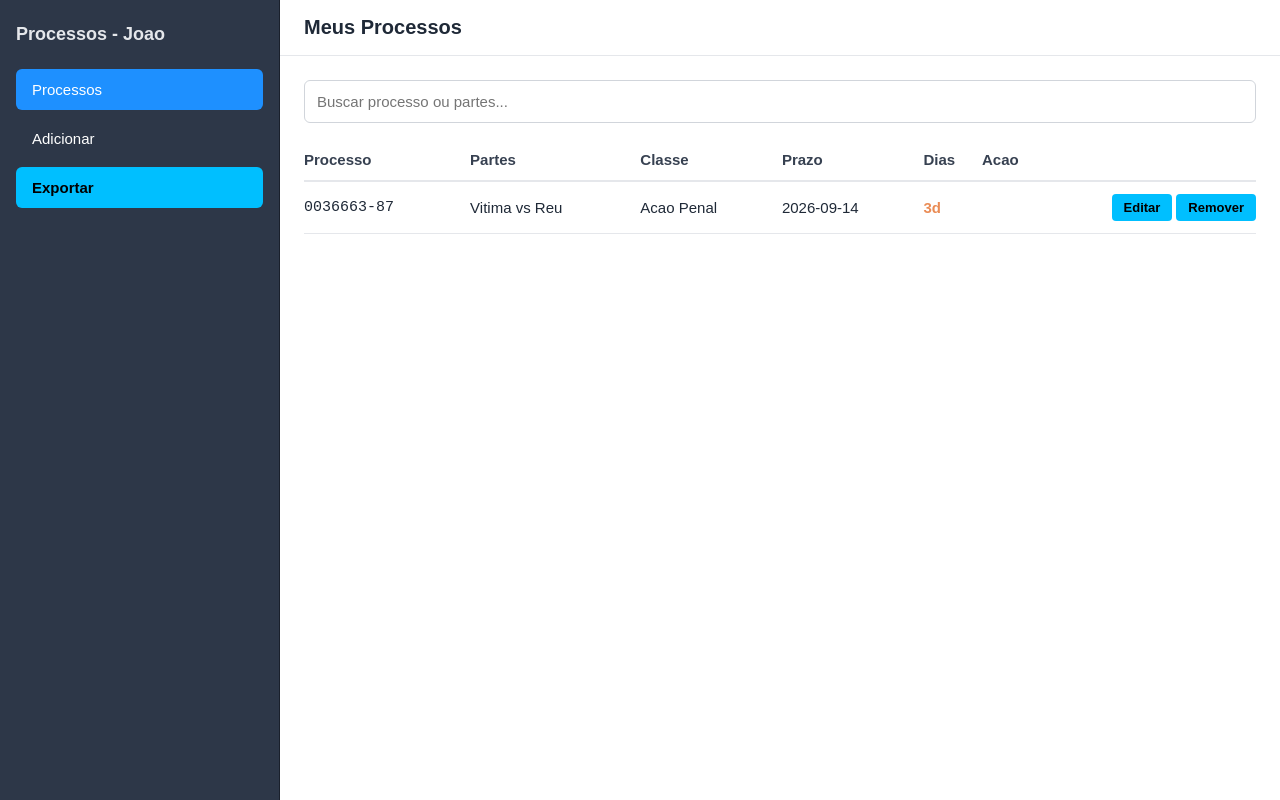
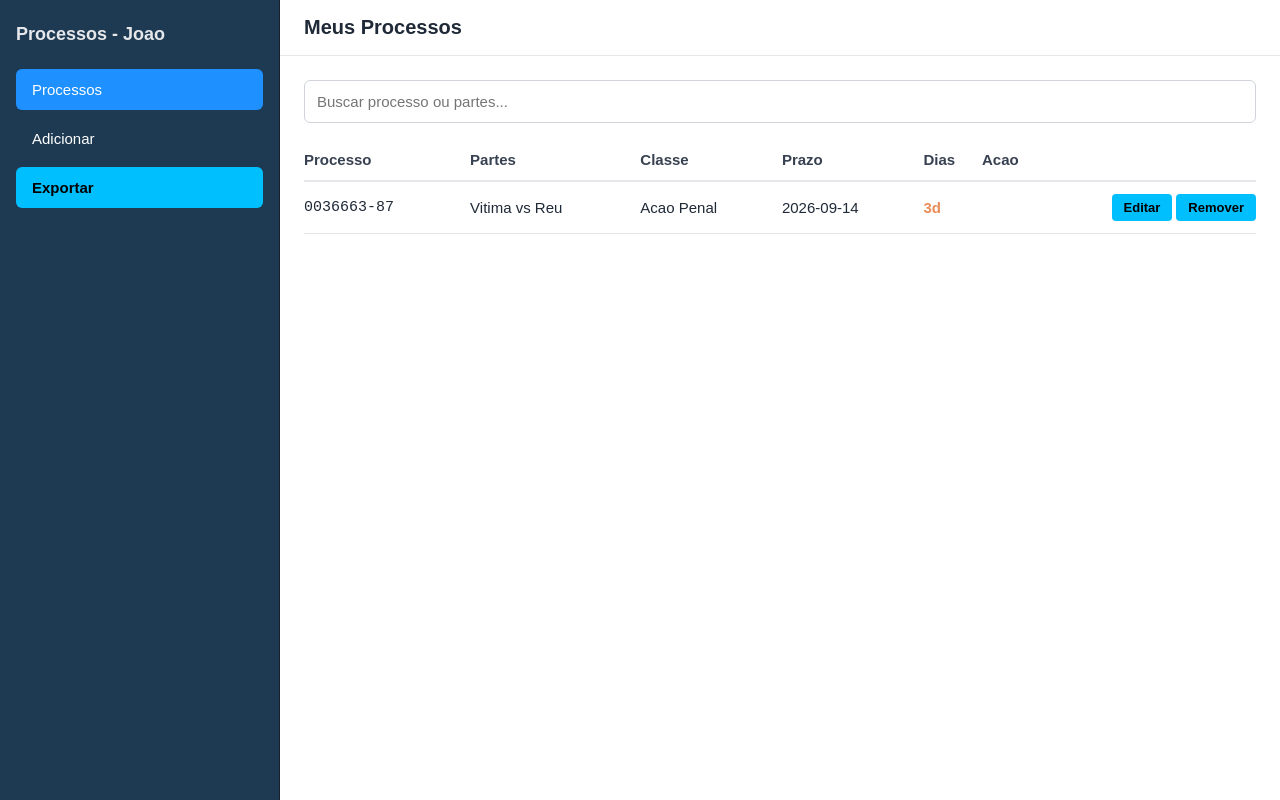
Before and after one commit to Joaoluluadv/processos-joao, a React (Create React App) app: page / in a window 1280 px wide. Built offline with nearby package versions, Linux system fonts and the light colour scheme.

Commit message:
Update App.css

```diff
--- a/src/App.css
+++ b/src/App.css
@@ -16,7 +16,7 @@ body {
 
 .sidebar {
   width: 280px;
-  background: #2d3748;
+  background: #1E3A52;
   padding: 1.5rem 1rem;
   display: flex;
   flex-direction: column;
```
